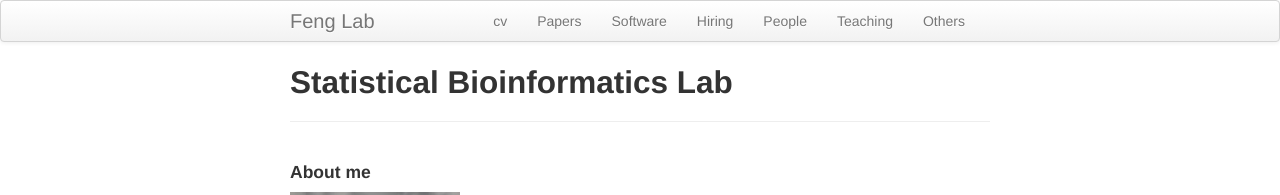
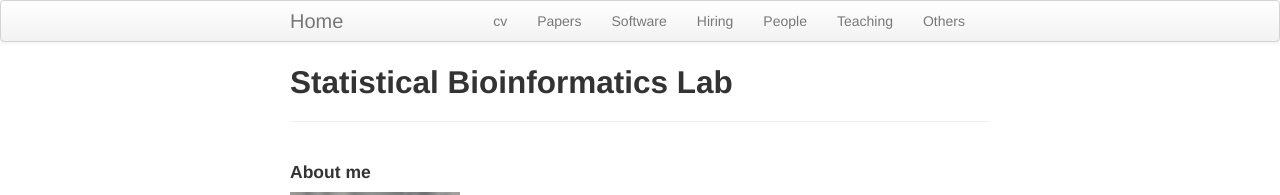
Before and after one commit to haoharryfeng/testpage4, a Jekyll site: the page built from index.md, in a window 1280 px wide. Shown: the top 195 px of the page. Built offline with Jekyll 4.4.1, drawn with Linux system fonts in a browser that asks for light colours.

Commit message:
Update _config.yml

```diff
--- a/_config.yml
+++ b/_config.yml
@@ -8,7 +8,7 @@ highlighter: rouge
 # Themes are encouraged to use these universal variables
 # so be sure to set them if your theme uses them.
 #
-title : Feng Lab
+title : Home
 author :
   name : Hao Harry Feng
   email : hxf155@case.edu
```
